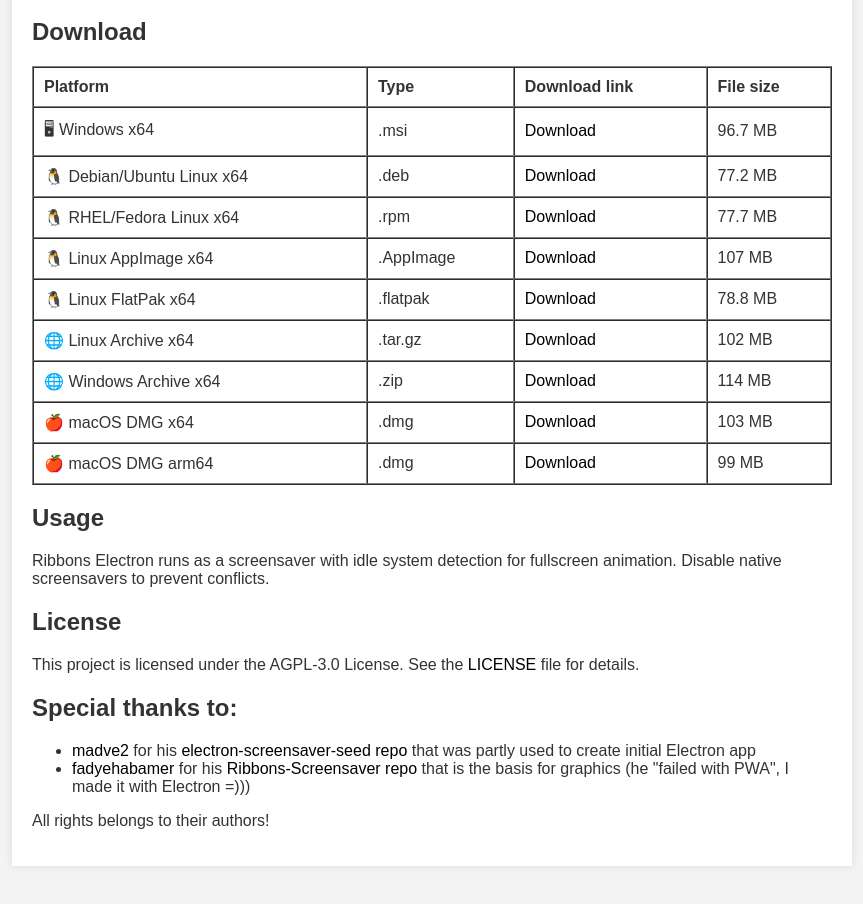
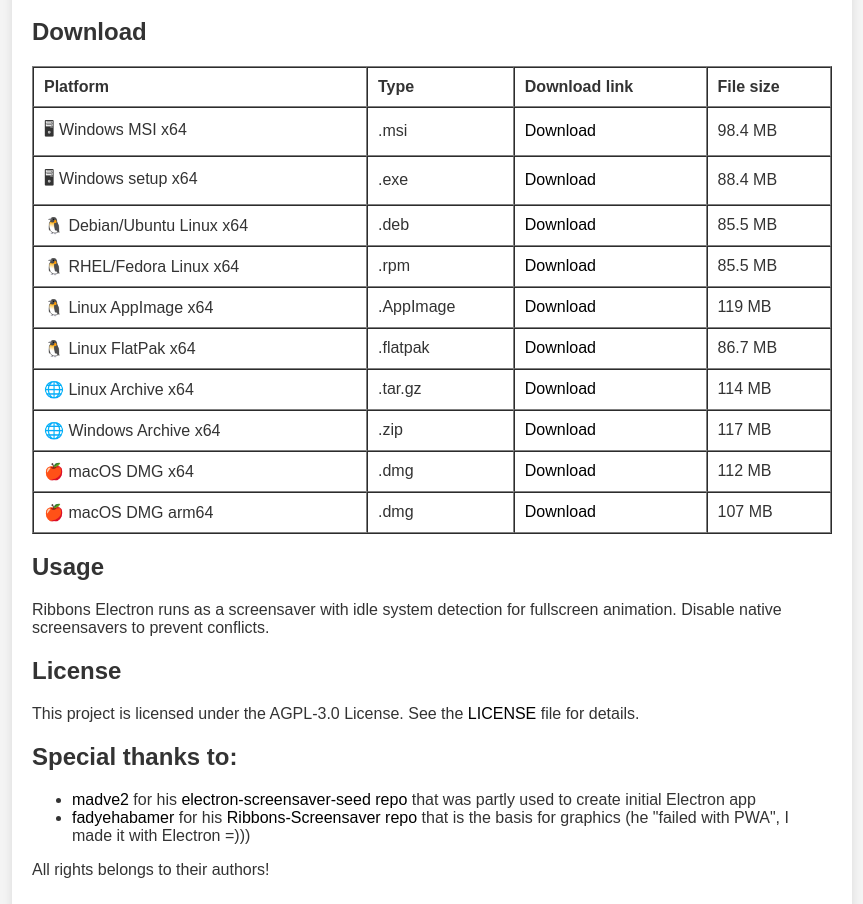
Before and after one commit to drlight17/drlight17.github.io, a plain HTML site: page index.html in a window 1280 px wide. Shown: the part 851-1755 px from the top of the page, without its empty margins (208-1071 px from the left). Drawn offline with Linux system fonts and the light colour scheme.

Commit message:
Update index.html

```diff
--- a/index.html
+++ b/index.html
@@ -274,58 +274,64 @@
                 </thead>
                 <tbody>
                     <tr>
-                        <td>🖥 Windows x64</td>
+                        <td>🖥 Windows MSI x64</td>
                         <td>.msi</td>
-                        <td><a href="https://github.com/drlight17/ribbons-electron/releases/latest/download/Ribbons.screensaver.Setup.0.2.2-alpha.msi">Download</a></td>
-                        <td>96.7 MB</td>
+                        <td><a href="https://github.com/drlight17/ribbons-electron/releases/latest/download/Ribbons.screensaver.0.3.0-alpha.msi">Download</a></td>
+                        <td>98.4 MB</td>
+                    </tr>
+                    <tr>
+                        <td>🖥 Windows setup x64</td>
+                        <td>.exe</td>
+                        <td><a href="https://github.com/drlight17/ribbons-electron/releases/latest/download/Ribbons.screensaver.Setup.0.3.0-alpha.exe">Download</a></td>
+                        <td>88.4 MB</td>
                     </tr>
                     <tr>
                         <td>🐧 Debian/Ubuntu Linux x64</td>
                         <td>.deb</td>
-                        <td><a href="https://github.com/drlight17/ribbons-electron/releases/latest/download/ribbons-electron_0.2.2-alpha_amd64.deb">Download</a></td>
-                        <td>77.2 MB</td>
+                        <td><a href="https://github.com/drlight17/ribbons-electron/releases/latest/download/ribbons-electron_0.3.0-alpha_amd64.deb">Download</a></td>
+                        <td>85.5 MB</td>
                     </tr>
                     <tr>
                         <td>🐧 RHEL/Fedora Linux x64</td>
                         <td>.rpm</td>
-                        <td><a href="https://github.com/drlight17/ribbons-electron/releases/latest/download/ribbons-electron-0.2.2-alpha.x86_64.rpm">Download</a></td>
-                        <td>77.7 MB</td>
+                        <td><a href="https://github.com/drlight17/ribbons-electron/releases/latest/download/ribbons-electron-0.3.0-alpha.x86_64.rpm">Download</a></td>
+                        <td>85.5 MB</td>
                     </tr>
                     <tr>
                         <td>🐧 Linux AppImage x64</td>
                         <td>.AppImage</td>
-                        <td><a href="https://github.com/drlight17/ribbons-electron/releases/latest/download/Ribbons.screensaver-0.2.2-alpha.AppImage">Download</a></td>
-                        <td>107 MB</td>
+                        <td><a href="https://github.com/drlight17/ribbons-electron/releases/latest/download/Ribbons.screensaver-0.3.0-alpha.AppImage">Download</a></td>
+                        <td>119 MB</td>
                     </tr>
                     <tr>
                         <td>🐧 Linux FlatPak x64</td>
                         <td>.flatpak</td>
-                        <td><a href="https://github.com/drlight17/ribbons-electron/releases/latest/download/Ribbons.screensaver-0.2.2-alpha-x86_64.flatpak">Download</a></td>
-                        <td>78.8 MB</td>
+                        <td><a href="https://github.com/drlight17/ribbons-electron/releases/latest/download/Ribbons.screensaver-0.3.0-alpha-x86_64.flatpak">Download</a></td>
+                        <td>86.7 MB</td>
                     </tr>
                     <tr>
                         <td>🌐 Linux Archive x64</td>
                         <td>.tar.gz</td>
-                        <td><a href="https://github.com/drlight17/ribbons-electron/releases/latest/download/ribbons-electron-0.2.2-alpha.tar.gz">Download</a></td>
-                        <td>102 MB</td>
+                        <td><a href="https://github.com/drlight17/ribbons-electron/releases/latest/download/ribbons-electron-0.3.0-alpha.tar.gz">Download</a></td>
+                        <td>114 MB</td>
                     </tr>
                     <tr>
                         <td>🌐 Windows Archive x64</td>
                         <td>.zip</td>
-                        <td><a href="https://github.com/drlight17/ribbons-electron/releases/latest/download/Ribbons.screensaver-0.2.2-alpha-win.zip">Download</a></td>
-                        <td>114 MB</td>
+                        <td><a href="https://github.com/drlight17/ribbons-electron/releases/latest/download/Ribbons.screensaver-0.3.0-alpha-win.zip">Download</a></td>
+                        <td>117 MB</td>
                     </tr>
                     <tr>
                         <td>🍎 macOS DMG x64</td>
                         <td>.dmg</td>
-                        <td><a href="https://github.com/drlight17/ribbons-electron/releases/latest/download/Ribbons.screensaver-0.2.2-alpha.dmg">Download</a></td>
-                        <td>103 MB</td>
+                        <td><a href="https://github.com/drlight17/ribbons-electron/releases/latest/download/Ribbons.screensaver-0.3.0-alpha.dmg">Download</a></td>
+                        <td>112 MB</td>
                     </tr>
                     <tr>
                         <td>🍎 macOS DMG arm64</td>
                         <td>.dmg</td>
-                        <td><a href="https://github.com/drlight17/ribbons-electron/releases/latest/download/Ribbons.screensaver-0.2.2-alpha-arm64.dmg">Download</a></td>
-                        <td>99 MB</td>
+                        <td><a href="https://github.com/drlight17/ribbons-electron/releases/latest/download/Ribbons.screensaver-0.3.0-alpha-arm64.dmg">Download</a></td>
+                        <td>107 MB</td>
                     </tr>
                 </tbody>
             </table>
@@ -368,58 +374,64 @@
                 </thead>
                 <tbody>
                     <tr>
-                        <td>🖥 Windows x64</td>
+                        <td>🖥 Windows MSI x64</td>
                         <td>.msi</td>
-                        <td><a href="https://github.com/drlight17/ribbons-electron/releases/latest/download/Ribbons.screensaver.Setup.0.2.2-alpha.msi">Скачать</a></td>
-                        <td>96.7 MB</td>
+                        <td><a href="https://github.com/drlight17/ribbons-electron/releases/latest/download/Ribbons.screensaver.0.3.0-alpha.msi">Скачать</a></td>
+                        <td>98.4 MB</td>
+                    </tr>
+                    <tr>
+                        <td>🖥 Windows setup x64</td>
+                        <td>.exe</td>
+                        <td><a href="https://github.com/drlight17/ribbons-electron/releases/latest/download/Ribbons.screensaver.Setup.0.3.0-alpha.exe">Скачать</a></td>
+                        <td>88.4 MB</td>
                     </tr>
                     <tr>
                         <td>🐧 Debian/Ubuntu Linux x64</td>
                         <td>.deb</td>
-                        <td><a href="https://github.com/drlight17/ribbons-electron/releases/latest/download/ribbons-electron_0.2.2-alpha_amd64.deb">Скачать</a></td>
-                        <td>77.2 MB</td>
+                        <td><a href="https://github.com/drlight17/ribbons-electron/releases/latest/download/ribbons-electron_0.3.0-alpha_amd64.deb">Скачать</a></td>
+                        <td>85.5 MB</td>
                     </tr>
                     <tr>
                         <td>🐧 RHEL/Fedora Linux x64</td>
                         <td>.rpm</td>
-                        <td><a href="https://github.com/drlight17/ribbons-electron/releases/latest/download/ribbons-electron-0.2.2-alpha.x86_64.rpm">Скачать</a></td>
-                        <td>77.7 MB</td>
+                        <td><a href="https://github.com/drlight17/ribbons-electron/releases/latest/download/ribbons-electron-0.3.0-alpha.x86_64.rpm">Скачать</a></td>
+                        <td>85.5 MB</td>
                     </tr>
                     <tr>
                         <td>🐧 Linux AppImage x64</td>
                         <td>.AppImage</td>
-                        <td><a href="https://github.com/drlight17/ribbons-electron/releases/latest/download/Ribbons.screensaver-0.2.2-alpha.AppImage">Скачать</a></td>
-                        <td>107 MB</td>
+                        <td><a href="https://github.com/drlight17/ribbons-electron/releases/latest/download/Ribbons.screensaver-0.3.0-alpha.AppImage">Скачать</a></td>
+                        <td>119 MB</td>
                     </tr>
                     <tr>
                         <td>🐧 Linux FlatPak x64</td>
                         <td>.flatpak</td>
-                        <td><a href="https://github.com/drlight17/ribbons-electron/releases/latest/download/Ribbons.screensaver-0.2.2-alpha-x86_64.flatpak">Скачать</a></td>
-                        <td>78.8 MB</td>
+                        <td><a href="https://github.com/drlight17/ribbons-electron/releases/latest/download/Ribbons.screensaver-0.3.0-alpha-x86_64.flatpak">Скачать</a></td>
+                        <td>86.7 MB</td>
                     </tr>
                     <tr>
                         <td>🌐 Linux Archive x64</td>
                         <td>.tar.gz</td>
-                        <td><a href="https://github.com/drlight17/ribbons-electron/releases/latest/download/ribbons-electron-0.2.2-alpha.tar.gz">Скачать</a></td>
-                        <td>102 MB</td>
+                        <td><a href="https://github.com/drlight17/ribbons-electron/releases/latest/download/ribbons-electron-0.3.0-alpha.tar.gz">Скачать</a></td>
+                        <td>114 MB</td>
                     </tr>
                     <tr>
                         <td>🌐 Windows Archive x64</td>
                         <td>.zip</td>
-                        <td><a href="https://github.com/drlight17/ribbons-electron/releases/latest/download/Ribbons.screensaver-0.2.2-alpha-win.zip">Скачать</a></td>
-                        <td>114 MB</td>
+                        <td><a href="https://github.com/drlight17/ribbons-electron/releases/latest/download/Ribbons.screensaver-0.3.0-alpha-win.zip">Скачать</a></td>
+                        <td>117 MB</td>
                     </tr>
                     <tr>
                         <td>🍎 macOS DMG x64</td>
                         <td>.dmg</td>
-                        <td><a href="https://github.com/drlight17/ribbons-electron/releases/latest/download/Ribbons.screensaver-0.2.2-alpha.dmg">Скачать</a></td>
-                        <td>103 MB</td>
+                        <td><a href="https://github.com/drlight17/ribbons-electron/releases/latest/download/Ribbons.screensaver-0.3.0-alpha.dmg">Скачать</a></td>
+                        <td>112 MB</td>
                     </tr>
                     <tr>
                         <td>🍎 macOS DMG arm64</td>
                         <td>.dmg</td>
-                        <td><a href="https://github.com/drlight17/ribbons-electron/releases/latest/download/Ribbons.screensaver-0.2.2-alpha-arm64.dmg">Скачать</a></td>
-                        <td>99 MB</td>
+                        <td><a href="https://github.com/drlight17/ribbons-electron/releases/latest/download/Ribbons.screensaver-0.3.0-alpha-arm64.dmg">Скачать</a></td>
+                        <td>107 MB</td>
                     </tr>
                 </tbody>
             </table>
```
